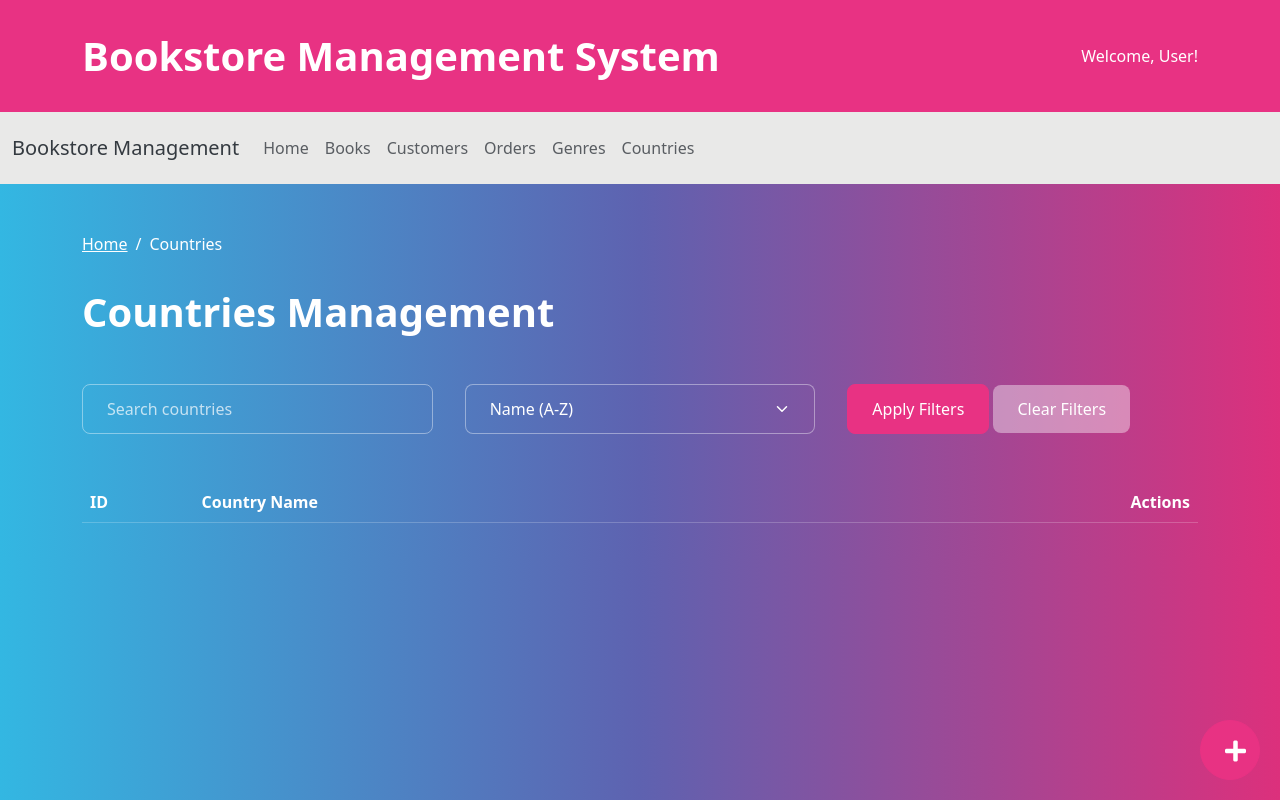
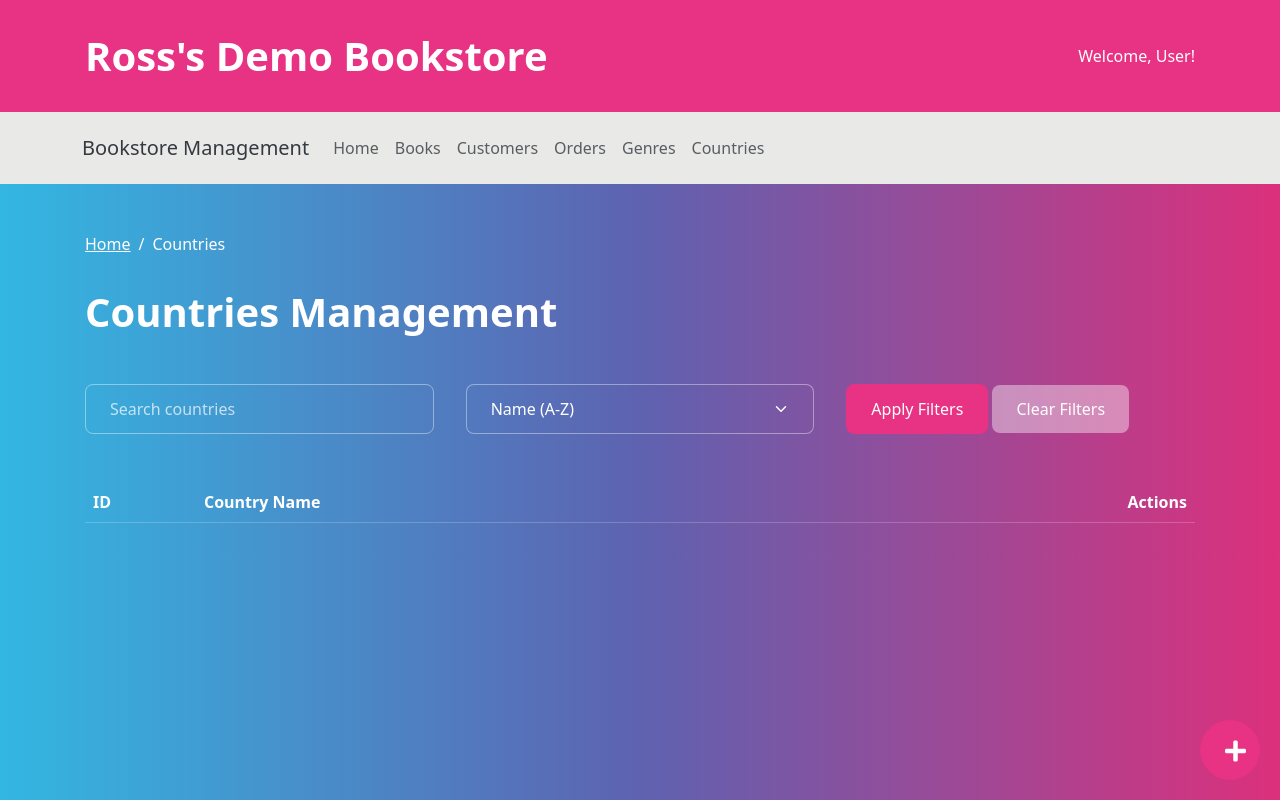
Before and after one commit to Rosssaab/BookStoreAppLive, a Flask app: page /countries in a window 1280 px wide. Run offline with Flask 3, Linux system fonts and the light colour scheme; data that the repository does not hold is empty; some libraries are stand-ins or nearby versions.

Commit message:
Update base.html to align breadcrumbs with content

```diff
--- a/templates/base.html
+++ b/templates/base.html
@@ -3,17 +3,30 @@
 <head>
     <meta charset="UTF-8">
     <meta name="viewport" content="width=device-width, initial-scale=1.0">
-    <title>{% block title %}Bookstore Management System{% endblock %}</title>
+    <title>{% block title %}Ross's Demo Bookstore Management System{% endblock %}</title>
     <link rel="stylesheet" href="https://cdn.jsdelivr.net/npm/bootswatch@5.1.3/dist/quartz/bootstrap.min.css">
     {% block extra_css %}{% endblock %}
+    <style>
+        .content-wrapper {
+            max-width: 1140px;
+            margin: 0 auto;
+            padding: 0 15px;
+        }
+        .navbar .container-fluid {
+            max-width: 1140px;
+        }
+        .breadcrumb {
+            padding-left: 0;
+        }
+    </style>
 </head>
 <body>
     <!-- Banner Row -->
     <div class="banner-row bg-primary text-white py-3">
-        <div class="container">
+        <div class="content-wrapper">
             <div class="row align-items-center">
                 <div class="col-md-8">
-                    <h1 class="mb-0">Bookstore Management System</h1>
+                    <h1 class="mb-0">Ross's Demo Bookstore</h1>
                 </div>
                 <div class="col-md-4 text-md-end">
                     <p class="mb-0">Welcome, User!</p>
@@ -53,7 +66,7 @@
         </div>
     </nav>
 
-    <div class="container mt-4">
+    <div class="content-wrapper mt-4">
         <nav aria-label="breadcrumb">
             <ol class="breadcrumb">
                 {% block breadcrumb %}
@@ -62,7 +75,7 @@
             </ol>
         </nav>
 
-        <div id="message-container" class="container mt-3">
+        <div id="message-container" class="mt-3">
             <!-- Messages will be inserted here -->
         </div>
 
```
